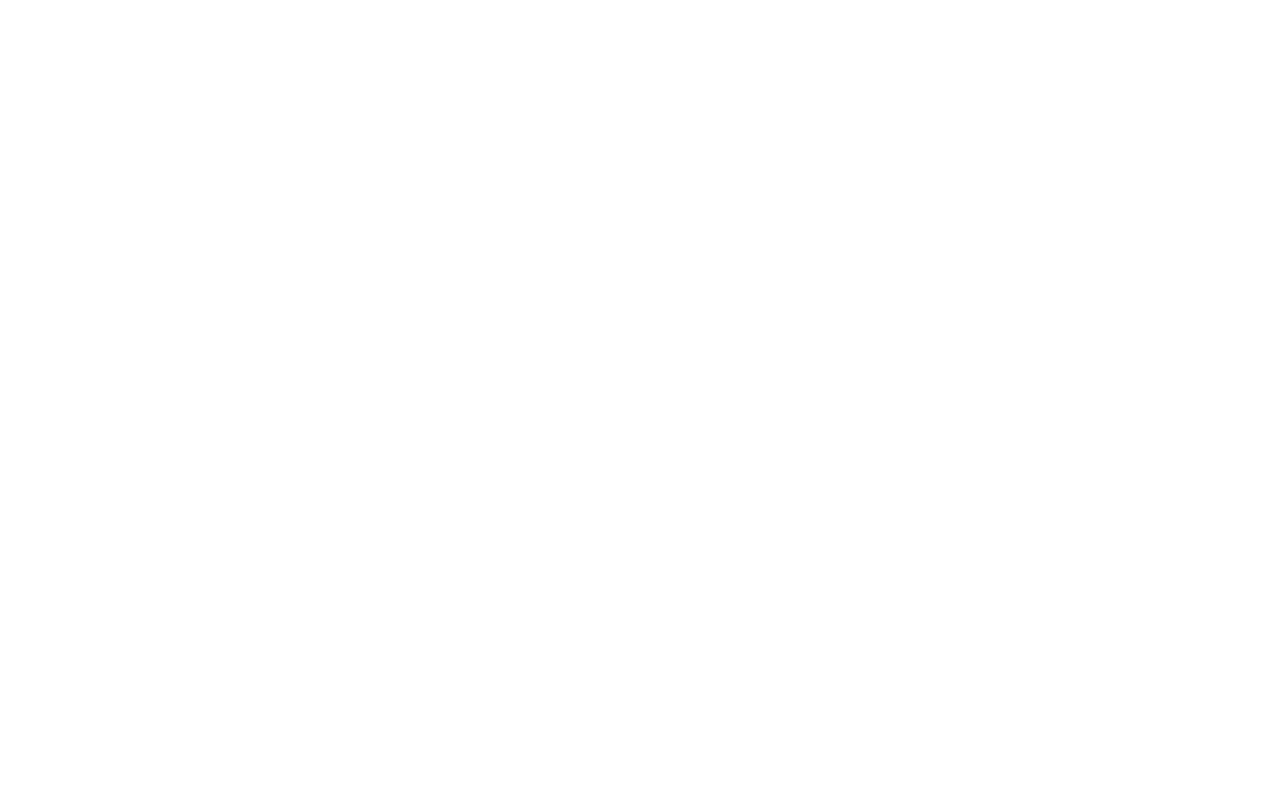
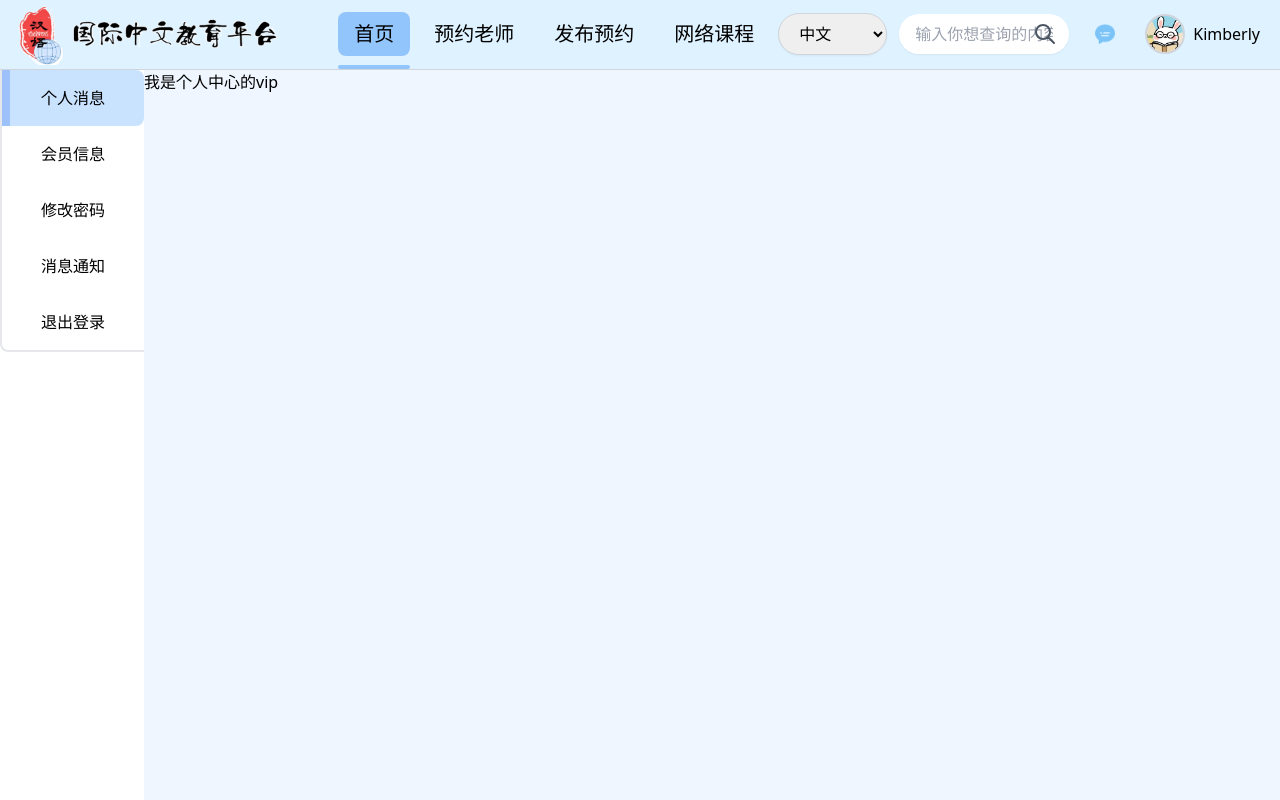
Before and after one commit to computersciencefreshmen/International_Chinese_Platform, a Vue app: page /student/center/vip in a window 1280 px wide. Before the commit this address had no page. Built offline with nearby package versions, Linux system fonts and the light colour scheme.

Commit message:
完善了导航栏和个人中心的导航栏

```diff
--- /dev/null
+++ b/src/components/basic/tabSwitch.vue
@@ -0,0 +1,81 @@
+<script setup>
+import { defineProps, ref, nextTick, watch } from 'vue'
+import { usePersonalStore } from '@/stores'
+const personalStore = usePersonalStore() // 引入仓库
+
+// 接收props的导航栏参数
+const props = defineProps({
+  tabList: Array
+})
+
+// 定义动态高亮tab栏下标
+const isTabActive = ref(personalStore.isTabActive)
+
+// 定义动态高亮背景横线
+const bgRef = ref(null)
+
+// 定义tab栏
+const tabRef = ref([])
+
+// 设置高亮背景横线位置
+const placeHightLine = (height, width, top) => {
+  bgRef.value.style.height = height + 'px'
+  bgRef.value.style.width = width + 'px'
+  bgRef.value.style.top = top + 'px'
+}
+
+// 鼠标移入事件
+const handleMouseEnter = (event) => {
+  const { height, width } = event.currentTarget.getBoundingClientRect()
+  const top = event.currentTarget.offsetTop
+  // 设置高亮横线位置
+  placeHightLine(height, width, top)
+}
+
+// 鼠标移出事件
+const handleMouseLeave = () => {
+  // 获取高亮tab栏的位置
+  const { height, width } =
+    tabRef.value[isTabActive.value].getBoundingClientRect()
+  const top = tabRef.value[isTabActive.value].offsetTop
+  // 设置高亮横线位置
+  placeHightLine(height, width, top)
+}
+
+// 监听personalStore.isTabActive的变化
+watch(
+  () => personalStore.isTabActive,
+  (value) => {
+    isTabActive.value = value
+    handleMouseLeave() // 监听到变化后，为了让横线移动到高亮tab栏的位置
+  }
+)
+
+// 首次加载页面时，让横线移动到第一个tab栏的位置
+nextTick(() => {
+  handleMouseLeave()
+})
+</script>
+<template>
+  <nav
+    class="flex flex-col relative border-l-2 border-b-2 rounded-bl-lg overflow-hidden"
+  >
+    <!-- 背景颜色切换 -->
+    <div
+      ref="bgRef"
+      class="absolute top-0 left-0 bg-blue-300 transition-all duration-300 ease-out items-center justify-center -z-10 border-l-8 border-blue-500 opacity-50 rounded-r-lg backdrop-blur-lg"
+    ></div>
+    <div
+      v-for="(item, index) in props.tabList"
+      :key="item.name"
+      ref="tabRef"
+      @click="((isTabActive = index), $router.push(item.path))"
+      @mouseenter="handleMouseEnter"
+      @mouseleave="handleMouseLeave"
+      class="p-4 ease-linear flex items-center justify-center cursor-pointer"
+    >
+      <text>{{ item.name }}</text>
+    </div>
+  </nav>
+</template>
+<style scoped></style>
--- a/src/components/service/logoComponent.vue
+++ b/src/components/service/logoComponent.vue
@@ -2,9 +2,9 @@
 
 <template>
   <div class="flex flex-row items-center basic-1/4">
-    <img class="w-8 sm:w-14" src="@/assets/icon/logo.png" alt="logo" />
+    <img class="w-8 sm:w-12" src="@/assets/icon/logo.png" alt="logo" />
     <img
-      class="h-8 sm:h-14 mt-2"
+      class="h-8 sm:h-12 mt-2"
       src="@/assets/icon/文字logo.png"
       alt="文字logo"
     />
--- a/src/stores/index.js
+++ b/src/stores/index.js
@@ -8,3 +8,4 @@
 
 export * from './modules/user'
 export * from './modules/localeStore'
+export * from './modules/personalCenter'
--- /dev/null
+++ b/src/stores/modules/personalCenter.js
@@ -0,0 +1,17 @@
+import { defineStore } from 'pinia'
+import { ref } from 'vue'
+
+//用户登录模块
+export const usePersonalStore = defineStore(
+  'Personal-store',
+  () => {
+    // 定义个人中心高亮tab栏的下标
+    const isTabActive = ref(0)
+    return {
+      isTabActive
+    }
+  },
+  {
+    persist: true
+  }
+)
--- /dev/null
+++ b/src/views/student/personalCenter/changePassword.vue
@@ -0,0 +1,5 @@
+<script setup></script>
+
+<template><div>我是个人中心的修改密码</div></template>
+
+<style scoped></style>
--- /dev/null
+++ b/src/views/student/personalCenter/messageNotice.vue
@@ -0,0 +1,5 @@
+<script setup></script>
+
+<template><div>我是个人中心的消息通知</div></template>
+
+<style scoped></style>
--- a/src/views/student/personalCenter/personalCenter.vue
+++ b/src/views/student/personalCenter/personalCenter.vue
@@ -1,5 +1,43 @@
-<script setup></script>
+<script setup>
+import tabSwitch from '@/components/basic/tabSwitch.vue'
+// 定义路由列表
+const routerList = [
+  {
+    name: '个人消息',
+    path: '/student/center/info'
+  },
+  {
+    name: '会员信息',
+    path: '/student/center/vip'
+  },
+  {
+    name: '修改密码',
+    path: '/student/center/changePassword'
+  },
+  {
+    name: '消息通知',
+    path: '/student/center/message'
+  },
+  {
+    name: '退出登录',
+    path: ''
+  }
+]
+</script>
 
-<template><div>我是个人中心</div></template>
+<template>
+  <!-- 布局容器 -->
+  <div class="container mx-auto flex">
+    <!-- 左边导航栏 -->
+    <aside class="w-36">
+      <!-- 引入tab栏组件 -->
+      <tabSwitch :tabList="routerList"></tabSwitch>
+    </aside>
+    <!-- 右边对应路由内容 -->
+    <main class="bg-blue-50 flex-1">
+      <router-view></router-view>
+    </main>
+  </div>
+</template>
 
 <style scoped></style>
--- /dev/null
+++ b/src/views/student/personalCenter/personalInfo.vue
@@ -0,0 +1,5 @@
+<script setup></script>
+
+<template><div>我是个人中心的个人消息</div></template>
+
+<style scoped></style>
--- /dev/null
+++ b/src/views/student/personalCenter/vipInfo.vue
@@ -0,0 +1,5 @@
+<script setup></script>
+
+<template><div>我是个人中心的vip</div></template>
+
+<style scoped></style>
--- a/src/views/student/studentLayout/studentLayout.vue
+++ b/src/views/student/studentLayout/studentLayout.vue
@@ -6,6 +6,14 @@
 import logoComponent from '@/components/service/logoComponent.vue' //引入自定义logo组件
 const localeStore = useLocaleStore() //获取语言存储
 const { locale } = useI18n() //
+
+// 引入仓库
+import { usePersonalStore } from '@/stores'
+
+const personalStore = usePersonalStore()
+// 引入路由
+// import { useRouter } from 'vue-router'
+// const router = useRouter()
 
 //计算具体的语言
 const currentLocale = computed({
@@ -37,21 +45,41 @@
 // 定义tab栏高亮下标
 const activeTabIndex = ref(0)
 
+// 获取消息提醒盒子
+const messageRef = ref(null)
+
+//获取个人中心盒子
+const personalCenterRef = ref(null)
+
+//定义设置高亮横线位置函数
+const placeHightLine = (left, width) => {
+  lineRef.value.style.left = left + 'px'
+  lineRef.value.style.width = width + 'px'
+}
+
 // 获取鼠标移入时，当前盒子的位置
 const handleMouseEnter = (event) => {
-  const target = event.target
-  const { left, width } = target.getBoundingClientRect()
-  lineRef.value.style.left = left + 'px'
-  lineRef.value.style.width = width + 'px'
+  const { left, width } = event.currentTarget.getBoundingClientRect()
+  placeHightLine(left, width)
 }
 
 // 获取鼠标移出时，横向回到高亮盒子的位置
 const handleMouseLeave = () => {
   // 获取高亮盒子的位置
-  const activeTab = tabRef.value[activeTabIndex.value]
+  let activeTab = null
+  // 如果activeTabIndex的值小于4，则获取tab栏切换高亮盒子的位置
+  if (activeTabIndex.value < 4) {
+    activeTab = tabRef.value[activeTabIndex.value]
+  } else if (activeTabIndex.value === 4) {
+    // 如果activeTabIndex的值等于4，则获取消息提醒高亮盒子的位置
+    activeTab = messageRef.value
+  } else if (activeTabIndex.value === 5) {
+    // 如果activeTabIndex的值等于5，则获取个人中心高亮盒子的位置
+    activeTab = personalCenterRef.value
+  }
+
   const { left, width } = activeTab.getBoundingClientRect()
-  lineRef.value.style.left = left + 'px'
-  lineRef.value.style.width = width + 'px'
+  placeHightLine(left, width)
 }
 
 // 首次加载页面时，让横线移动到第一个盒子的位置
@@ -61,8 +89,7 @@
     if (tabRef.value.length > 0) {
       const firstTab = tabRef.value[0]
       const { left, width } = firstTab.getBoundingClientRect()
-      lineRef.value.style.left = `${left + window.scrollX}px` // 考虑滚动偏移
-      lineRef.value.style.width = `${width}px`
+      placeHightLine(left, width)
     }
   })
 }
@@ -75,15 +102,19 @@
 <template>
   <div class="flex flex-col min-h-screen bg-image">
     <!-- 头部导航栏填写 -->
-    <header class="flex flex-row bg-primary bg-primary1 px-4 py-2 relative">
+    <header
+      class="flex flex-row bg-primary bg-primary1 px-4 py-1 relative border-b border-gray-300"
+    >
+      <!-- logo -->
       <logoComponent></logoComponent>
       <span
         ref="lineRef"
-        class="absolute bottom-0 left-0 h-1 bg-blue-300 transition-all duration-300 ease-in-out rounded-lg"
+        class="absolute bottom-0 left-0 h-1 bg-blue-300 transition-all duration-500 ease-out rounded-lg"
       ></span>
+      <!-- 导航栏 -->
       <div class="flex-1 flex flex-row items-center ml-8">
         <!-- tab栏切换 -->
-        <div
+        <nav
           ref="tabRef"
           v-for="(item, index) in tabList"
           :key="item.name"
@@ -99,8 +130,9 @@
           class="cursor-pointer px-4 py-2 mx-1 transition-all duration-100 rounded-lg hover:bg-blue-300 ease-linear"
         >
           <text class="text-md font-sans lg:text-xl">{{ item.name }}</text>
-        </div>
-        <div class="mx-2">
+        </nav>
+        <!-- 语言切换 -->
+        <div class="mx-1">
           <select
             class="w-full sm:py-2 sm:px-4 border border-gray-300 rounded-full shadow-sm outline-none"
             v-model="currentLocale"
@@ -111,13 +143,54 @@
           </select>
         </div>
         <!-- 搜索框 -->
-        <div class="mx-4 hidden md:block">
+        <div class="mx-2 hidden md:block flex-1">
           <MySearchBox />
+        </div>
+        <!-- 个人中心 -->
+        <div class="flex items-center justify-center">
+          <img
+            class="h-10 w-10 mx-2 cursor-pointer border-2 border-primary hover:border-blue-300 p-2 rounded-lg transition-all duration-100 ease-linear"
+            src="@/assets/student/message.png"
+            alt="消息提醒"
+            ref="messageRef"
+            @mouseenter="handleMouseEnter"
+            @mouseleave="handleMouseLeave"
+            :class="{ '!border-blue-300': activeTabIndex === 4 }"
+            @click="
+              () => {
+                activeTabIndex = 4
+                $router.push('/student/center/message')
+                personalStore.isTabActive = 3
+              }
+            "
+          />
+          <!-- 个人头像 -->
+          <div
+            class="flex items-center justify-center ml-2 cursor-pointer hover:bg-blue-300 p-1 rounded-full transition-all duration-100 ease-linear"
+            ref="personalCenterRef"
+            @mouseenter="handleMouseEnter"
+            @mouseleave="handleMouseLeave"
+            @click="
+              () => {
+                activeTabIndex = 5
+                $router.push('/student/center')
+                personalStore.isTabActive = 0
+              }
+            "
+            :class="{ 'bg-blue-300': activeTabIndex === 5 }"
+          >
+            <img
+              class="h-10 w-10 rounded-full mr-2 border-2 border-gray-300"
+              src="@/assets/student/avatar.png"
+              alt="个人头像"
+            />
+            <text>Kimberly</text>
+          </div>
         </div>
       </div>
     </header>
     <!-- 主体内容填写 -->
-    <router-view></router-view>
+    <router-view class="flex-1"></router-view>
   </div>
 </template>
 
```
Also changed, not shown: src/router/index.js (+34 -1 lines), src/assets/student/avatar.png (added), src/assets/student/message.png (added).
